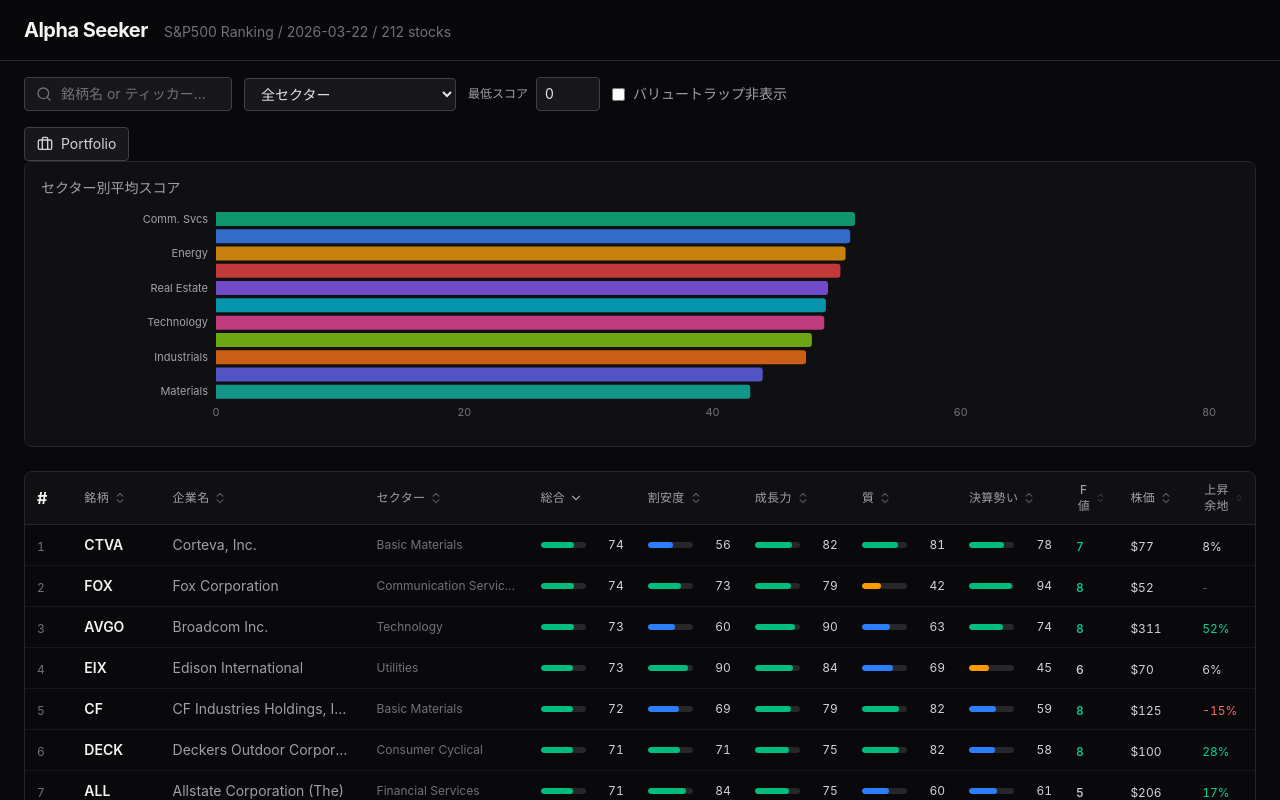
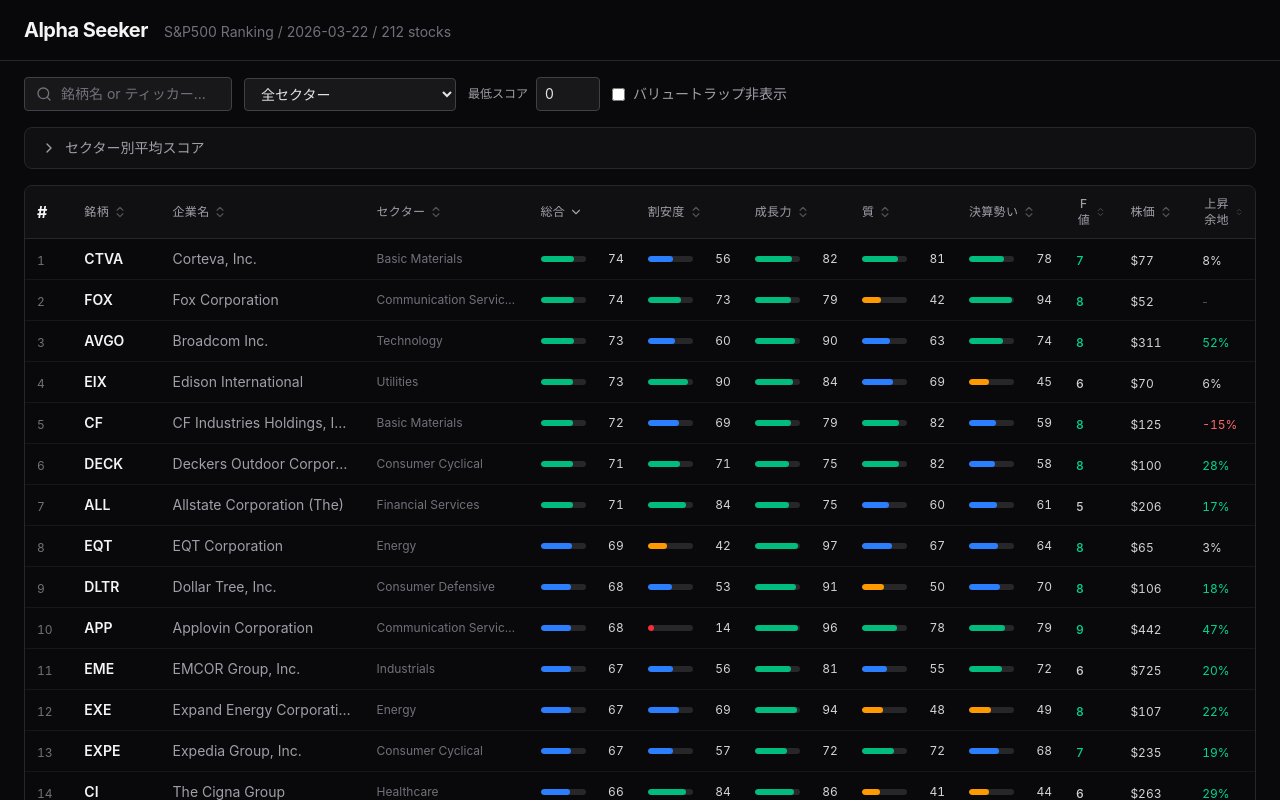
Before and after one commit to NicoValentine7/alpha-seeker, a React (Vite) app in the folder web/: page / in a window 1280 px wide. Shown: the top 800 px of the page. Built offline with nearby package versions, Linux system fonts and the light colour scheme.

Commit message:
Portfolio入力フォーム削除 + セクターチャートを折りたたみ式に変更

```diff
--- a/web/src/App.tsx
+++ b/web/src/App.tsx
@@ -3,7 +3,6 @@
 import { RankingTable } from './components/RankingTable'
 import { Filters } from './components/Filters'
 import { SectorChart } from './components/SectorChart'
-import { Portfolio } from './components/Portfolio'
 import './index.css'
 
 function App() {
@@ -65,7 +64,6 @@
           minScore={minScore}
           setMinScore={setMinScore}
         />
-        <Portfolio stocks={data.stocks} />
         <SectorChart stocks={filtered} />
         <RankingTable stocks={filtered} />
       </main>
--- a/web/src/components/SectorChart.tsx
+++ b/web/src/components/SectorChart.tsx
@@ -1,5 +1,6 @@
-import { useMemo } from 'react'
+import { useMemo, useState } from 'react'
 import { BarChart, Bar, XAxis, YAxis, Tooltip, ResponsiveContainer, Cell } from 'recharts'
+import { ChevronDown, ChevronRight } from 'lucide-react'
 import type { Stock } from '../types'
 
 interface Props {
@@ -13,6 +14,8 @@
 ]
 
 export function SectorChart({ stocks }: Props) {
+  const [isOpen, setIsOpen] = useState(false)
+
   const data = useMemo(() => {
     const grouped: Record<string, { scores: number[]; count: number }> = {}
     for (const s of stocks) {
@@ -38,8 +41,16 @@
   if (data.length === 0) return null
 
   return (
-    <div className="mb-6 p-4 bg-zinc-900/50 border border-zinc-800 rounded-lg">
-      <h3 className="text-sm font-medium text-zinc-400 mb-3">セクター別平均スコア</h3>
+    <div className="mb-4 bg-zinc-900/50 border border-zinc-800 rounded-lg">
+      <button
+        onClick={() => setIsOpen(!isOpen)}
+        className="w-full flex items-center gap-2 px-4 py-2.5 text-sm font-medium text-zinc-400 hover:text-zinc-200 transition-colors"
+      >
+        {isOpen ? <ChevronDown className="w-4 h-4" /> : <ChevronRight className="w-4 h-4" />}
+        セクター別平均スコア
+      </button>
+      {isOpen && (
+        <div className="px-4 pb-4">
           <ResponsiveContainer width="100%" height={220}>
             <BarChart data={data} layout="vertical" margin={{ left: 90, right: 30, top: 0, bottom: 0 }}>
               <XAxis type="number" domain={[0, 80]} tick={{ fill: '#71717a', fontSize: 11 }} axisLine={false} tickLine={false} />
@@ -61,5 +72,7 @@
             </BarChart>
           </ResponsiveContainer>
         </div>
+      )}
+    </div>
   )
 }
```
Lines whose indentation alone changed are shown as unchanged.
